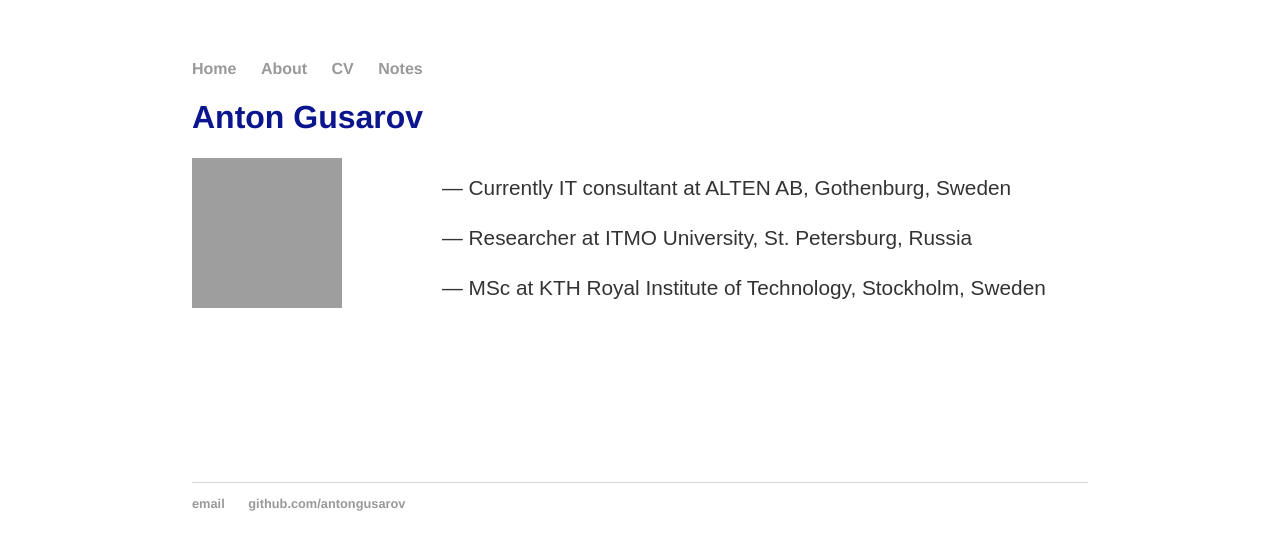
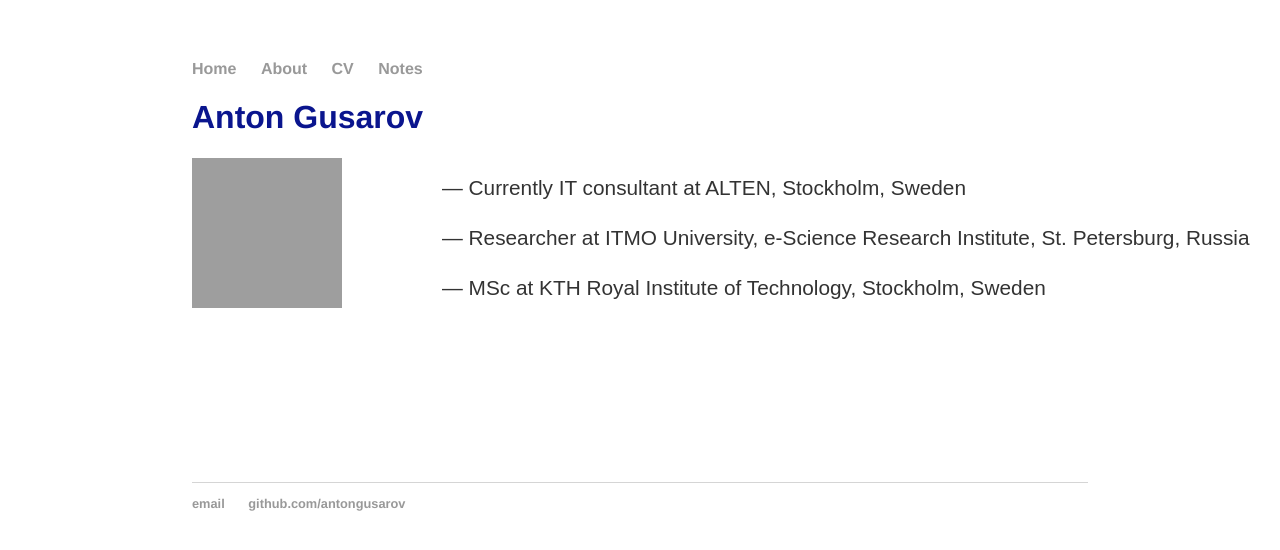
Before and after one commit to AntonGusarov/anton-g-notes.se, a Jekyll site: the page built from about/index.html, in a window 1280 px wide. Shown: the top 550 px of the page. Built offline with Jekyll 4.4.1, drawn with Linux system fonts in a browser that asks for light colours; grey boxes are pictures that could not be loaded.

Commit message:
Unpdate info

```diff
--- a/about/index.html
+++ b/about/index.html
@@ -5,7 +5,7 @@ title: Anton Gusarov
 	<h1>{{ page.title }}</h1>
 	<img src="face_round.png", width="150" height="150">
 	<div class="about_txt">
-		<p> &#8212; Currently IT consultant at ALTEN AB, Gothenburg, Sweden </p>
-		<p> &#8212; Researcher at ITMO University, St. Petersburg, Russia </p>
+		<p> &#8212; Currently IT consultant at ALTEN, Stockholm, Sweden </p>
+		<p> &#8212; Researcher at ITMO University, e-Science Research Institute, St. Petersburg, Russia </p>
 		<p> &#8212; MSc at KTH Royal Institute of Technology, Stockholm, Sweden</p>
 	</div>
```
Also changed, not shown: 1 other file.
